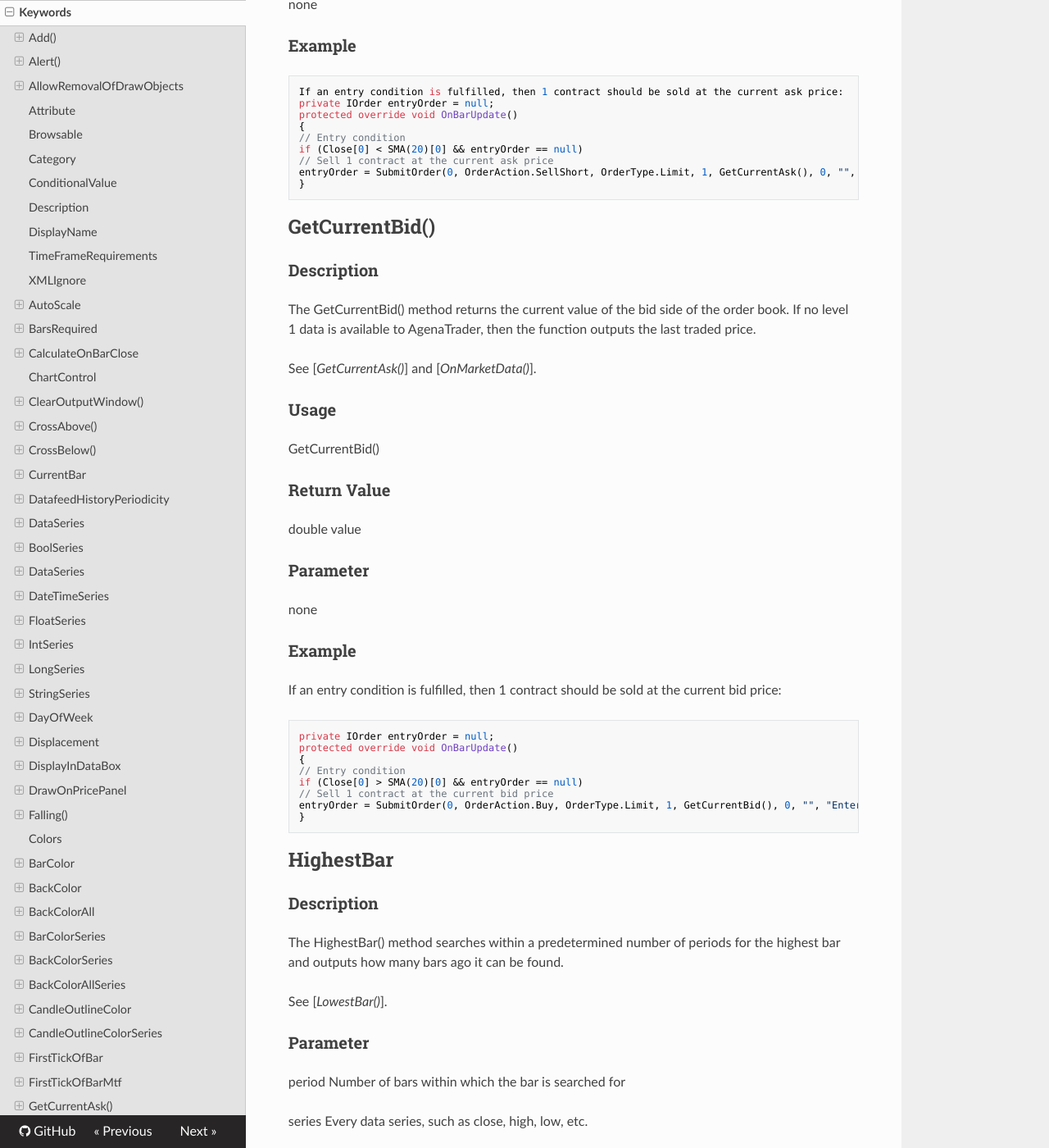
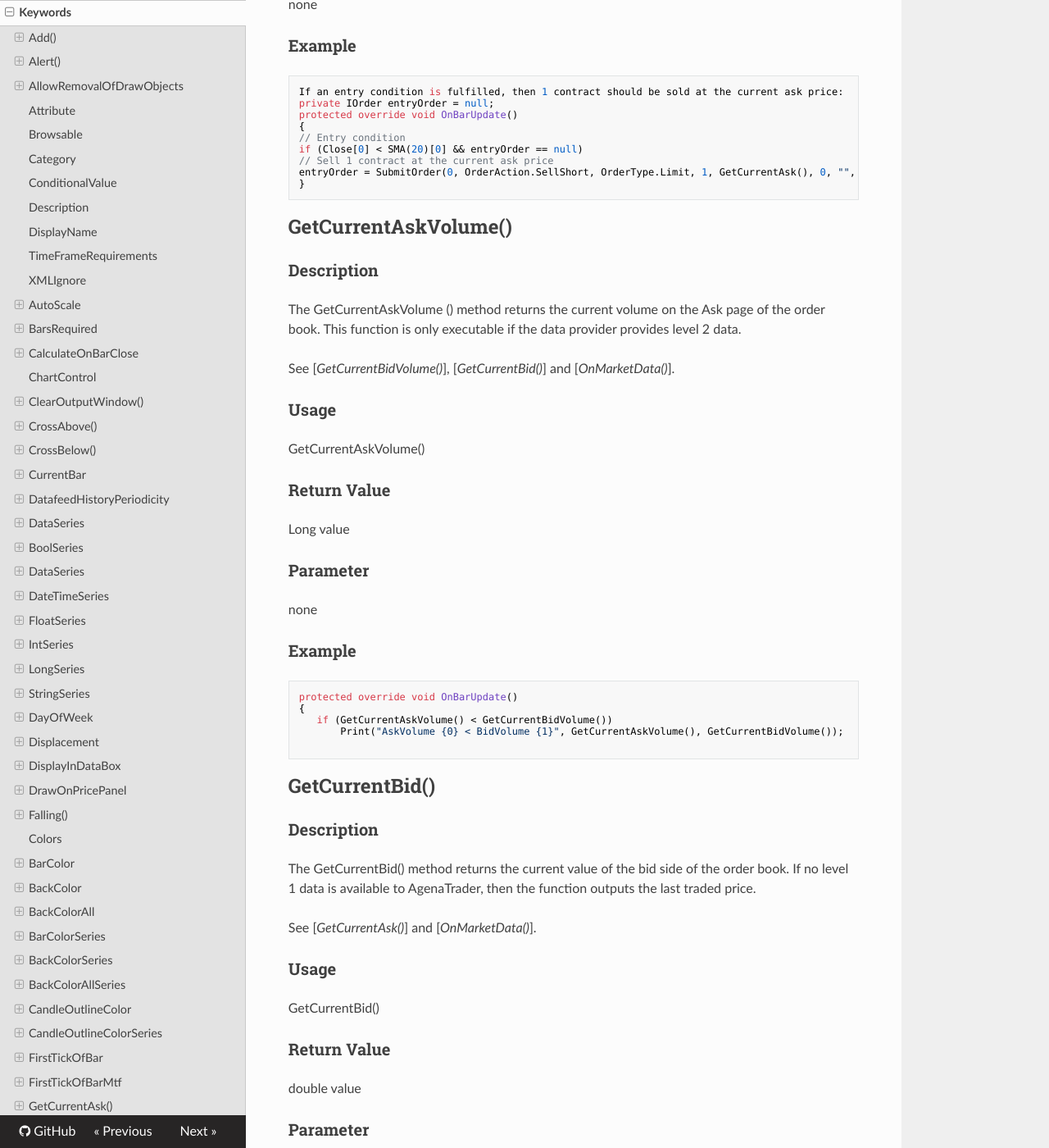
Before and after one commit to AgenaTrader/AgenaScript-documentation, an MkDocs documentation site: the page built from sources/keywords.md, in a window 1280 px wide and 1400 px high, scrolled down 41871 px. Shown: the whole window at 82% size. Built offline with MkDocs 1.6.1, drawn with Linux system fonts in a browser that asks for light colours; nearby versions of some CDN libraries; old or Windows-style settings are respelled for this version of MkDocs; some of the changed text lies outside the part shown.

Commit message:
Update keywords.md

````diff
--- a/sources/keywords.md
+++ b/sources/keywords.md
@@ -1537,6 +1537,30 @@
 }
 ```
 
+## GetCurrentAskVolume()
+### Description
+The GetCurrentAskVolume () method returns the current volume on the Ask page of the order book. This function is only executable if the data provider provides level 2 data.
+
+See [*GetCurrentBidVolume()*], [*GetCurrentBid()*] and [*OnMarketData()*].
+
+### Usage
+GetCurrentAskVolume()
+
+### Return Value
+Long  value
+
+### Parameter
+none
+
+### Example
+```cs
+protected override void OnBarUpdate()
+{
+   if (GetCurrentAskVolume() < GetCurrentBidVolume())
+       Print("AskVolume {0} < BidVolume {1}", GetCurrentAskVolume(), GetCurrentBidVolume());
+
+```
+
 ## GetCurrentBid()
 ### Description
 The GetCurrentBid() method returns the current value of the bid side of the order book. If no level 1 data is available to AgenaTrader, then the function outputs the last traded price.
@@ -1565,6 +1589,33 @@
 entryOrder = SubmitOrder(0, OrderAction.Buy, OrderType.Limit, 1, GetCurrentBid(), 0, "", "Enter long");
 }
 ```
+
+## GetCurrentBidVolume()
+### Description
+The GetCurrentBidVolume () method returns the current volume on the Bid page of the order book. This function is only executable if the data provider provides level 2 data.
+
+See [*GetCurrentAskVolume*], [*GetCurrentBid()*] and [*OnMarketData()*].
+
+### Usage
+GetCurrentBidVolume()
+
+### Return Value
+Long value
+
+### Parameter
+none
+
+### Example
+
+
+```cs
+protected override void OnBarUpdate()
+{
+   if (GetCurrentAskVolume() < GetCurrentBidVolume())
+       Print("AskVolume {0} < BidVolume {1}", GetCurrentAskVolume(), GetCurrentBidVolume());
+}
+```
+
 
 ## HighestBar
 ### Description
````
